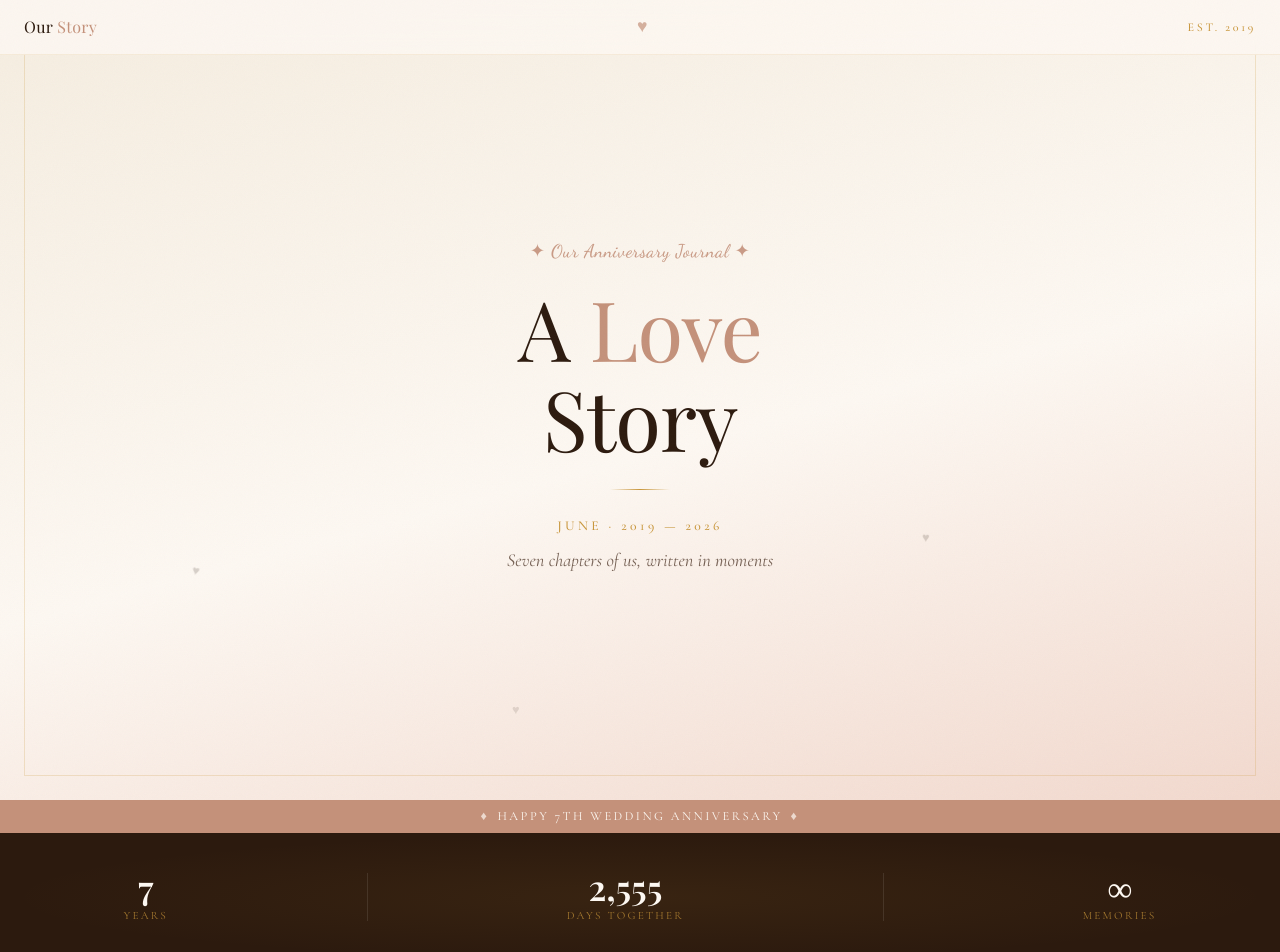
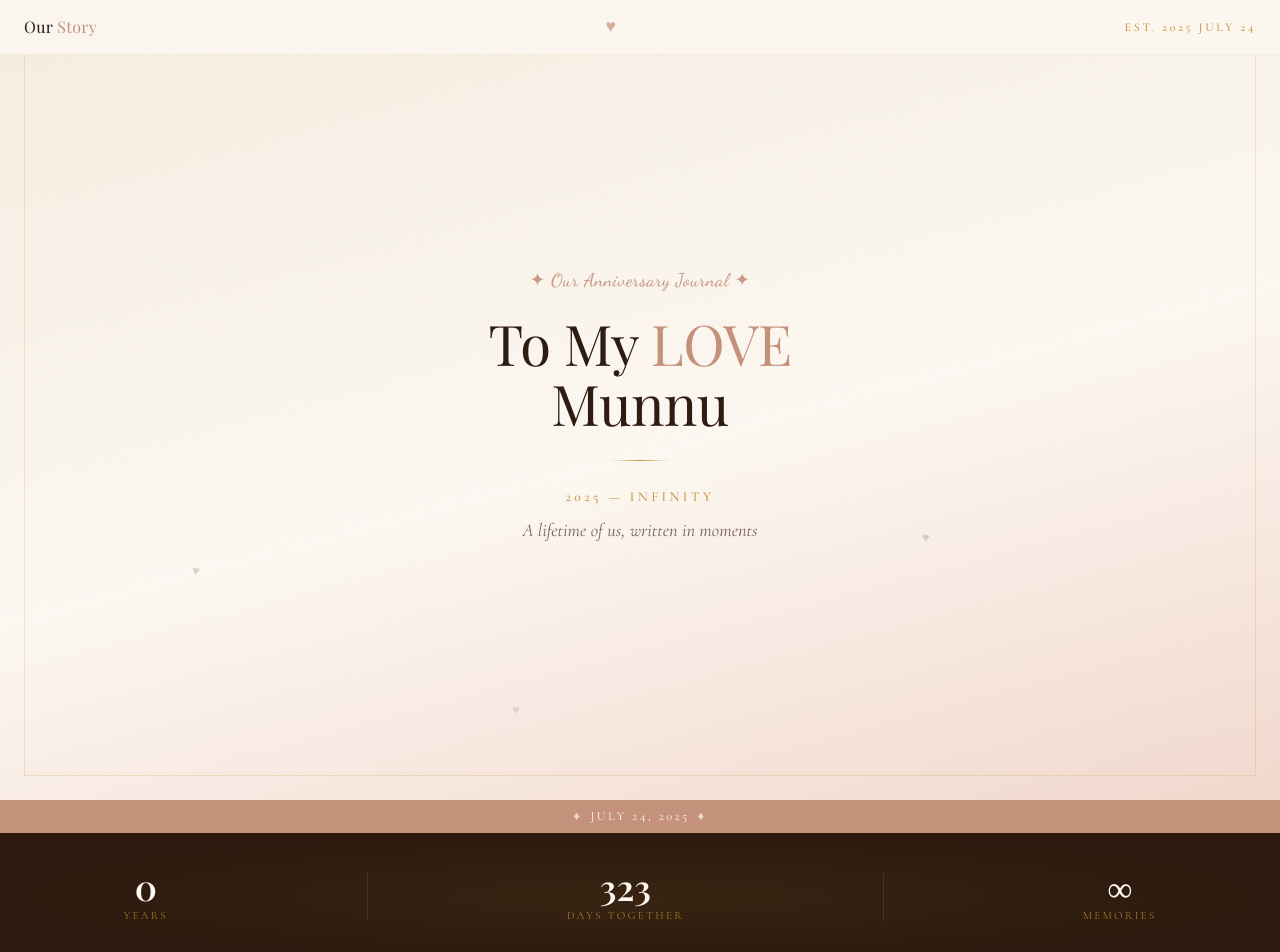
Before and after one commit to ARSHADAMEEN00/Anniversary-Website, a React (Vite) app: page / in a window 1280 px wide. Shown: the top 952 px of the page. Built offline with nearby package versions, Linux system fonts and the light colour scheme; a web font is replaced by a local one.

Commit message:
feat: update wedding details and dynamic anniversary counter in LandingPage

```diff
--- a/src/data/couple.js
+++ b/src/data/couple.js
@@ -1,7 +1,7 @@
 export const couple = {
-  wifeName: 'Shahma P',
+  wifeName: 'Munnu',
   husbandName: 'Ameen Arshad Nediya',
-  weddingDate: '2025-06-24',
+  weddingDate: '2025-07-24',
   contractSection: 'Section 143 of the Husband Protection Act',
   certificatePhotoMomentId: 'recent-cozy-portrait',
 };
--- a/src/pages/LandingPage.jsx
+++ b/src/pages/LandingPage.jsx
@@ -1,14 +1,22 @@
 import React from 'react';
+import { couple } from '../data/couple.js';
 import './LandingPage.css';
 
 export default function LandingPage() {
+  const today = new Date();
+  const weddingDateObj = new Date(couple.weddingDate);
+  const timeDiff = Math.max(0, today.getTime() - weddingDateObj.getTime());
+  const diffDays = Math.floor(timeDiff / (1000 * 3600 * 24));
+  const diffYears = Math.floor(diffDays / 365);
+  const displayDays = diffDays.toLocaleString();
+
   return (
     <>
       {/* NAV */}
       <nav className="nav">
         <div className="nav-brand">Our <span>Story</span></div>
         <div className="nav-heart">♥</div>
-        <div className="nav-year">Est. 2019</div>
+        <div className="nav-year">Est. 2025 July 24</div>
       </nav>
 
       {/* HERO */}
@@ -19,26 +27,26 @@ export default function LandingPage() {
           <span className="fh" style={{ left: '40%', bottom: '10%', animationDelay: '6s' }}>♥</span>
         </div>
         <div className="hero-eyebrow">✦ Our Anniversary Journal ✦</div>
-        <h1 className="hero-title">
-          A <em>Love</em><br/>Story
+        <h1 className="hero-title" style={{ fontSize: '3.5rem' }}>
+          To My <em>LOVE</em><br/>Munnu
         </h1>
         <div className="hero-divider" />
-        <div className="hero-date">June · 2019 — 2026</div>
-        <div className="hero-subtitle">Seven chapters of us, written in moments</div>
+        <div className="hero-date">2025 — Infinity</div>
+        <div className="hero-subtitle">A lifetime of us, written in moments</div>
       </section>
 
       {/* RIBBON */}
-      <div className="ribbon">Happy 7th Wedding Anniversary</div>
+      <div className="ribbon">July 24, 2025</div>
 
       {/* STATS */}
       <div className="stats-row">
         <div className="stat-item">
-          <span className="stat-num">7</span>
+          <span className="stat-num">{diffYears}</span>
           <span className="stat-label">Years</span>
         </div>
         <div className="stat-div" />
         <div className="stat-item">
-          <span className="stat-num">2,555</span>
+          <span className="stat-num">{displayDays}</span>
           <span className="stat-label">Days Together</span>
         </div>
         <div className="stat-div" />
@@ -100,7 +108,7 @@ export default function LandingPage() {
           <div className="spread-rule" />
         </div>
         <div className="memory-card">
-          <div className="memory-date-tag">✦ June 12, 2019</div>
+          <div className="memory-date-tag">✦ July 24, 2025</div>
           <div className="memory-title">The Day Everything Changed</div>
           <div className="memory-text">
             You walked down that aisle in white and I forgot how to breathe. Every promise felt like a forever I was ready for.
@@ -147,7 +155,7 @@ export default function LandingPage() {
           <div className="timeline-dot" />
           <div className="timeline-content">
             <span className="timeline-emoji">💍</span>
-            <div className="timeline-year">2019</div>
+            <div className="timeline-year">2025</div>
             <div className="timeline-event">We said I do. The world stopped for a moment, just for us.</div>
           </div>
         </div>
```
